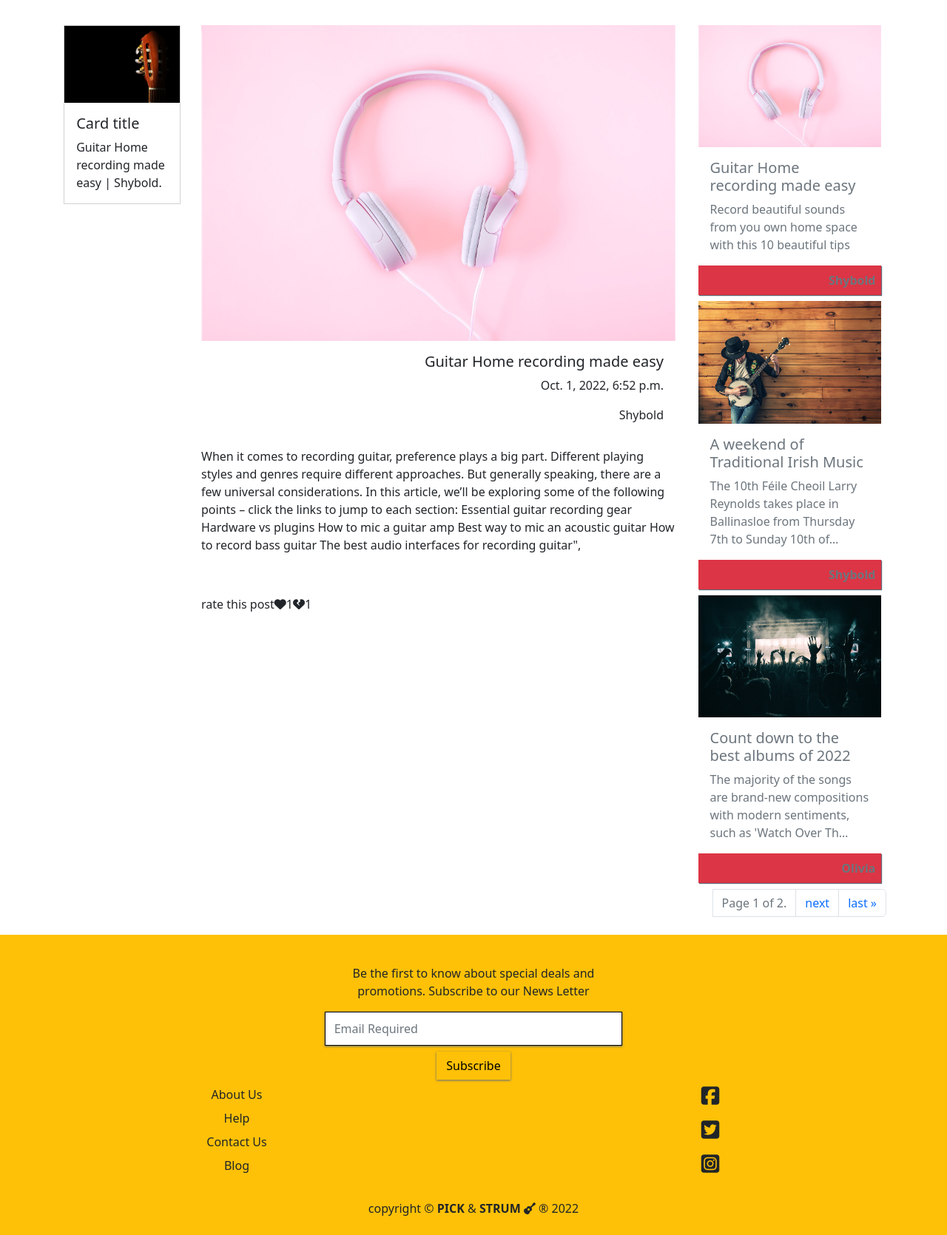
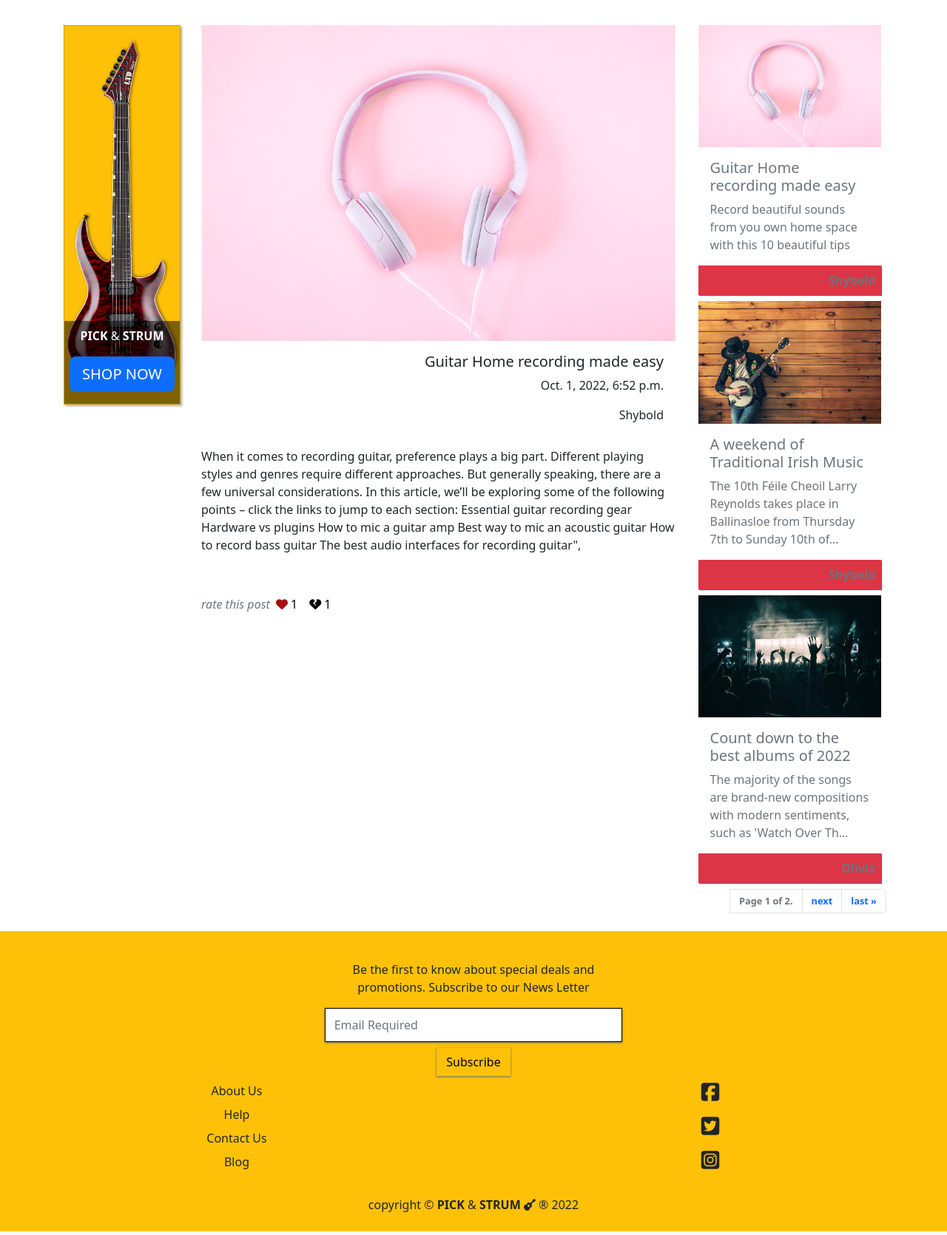
Before and after one commit to SamuelUkachukwu/PICKnSTRUM, a Django app: a page that uses blog/templates/blog/post_view.html in a window 1280 px wide. Shown: the part 136-1806 px from the top of the page at 74% size. Run offline with Django 4.2, Linux system fonts and the light colour scheme; a user stored in the database is signed in; data comes from the database, SQL or seed files in the repository; both versions use the stored data as it was after the commit; some libraries are stand-ins or nearby versions.

Commit message:
Update post-view template. Added like unlike functionality to post. Update hero image height. Changes to product card classes.

```diff
--- a/blog/static/blog/css/blog.css
+++ b/blog/static/blog/css/blog.css
@@ -1,9 +1,9 @@
 .post-card,
-.top-stories-container {
+.stories-container {
     position: relative;
 }
 
-.top-stories-container {
+.stories-container {
     border: 2px solid #fff;
 }
 
@@ -16,20 +16,29 @@
     color: #fff;
     border-radius: 0px 0px 20px 2px;
     box-shadow: 1px 2px 3px 0 #5d6977;
+    margin-top: -4px;
 }
 
 .text-box {
     position: absolute;
     background-color: rgba(0, 0, 0, 0.5);
     color: #fff;
-    bottom: 10px;
+    bottom: 0;
+    width: 100%;
 }
 .author{
      box-shadow: 1px 1px 1px 0 #5d6977;
 }
 .post-heading {
     font-size: clamp(1.2rem, 1vw, 1.6rem) !important;
-    /* font-size: 1.2rem !important; */
+}
+.text-responsive{
+    font-size: clamp(0.8rem, 0.9vw, 1.1rem) !important;
+    font-weight: bold;
+}
+/*  post likes and dislikes */
+.likes-dislikes {
+    color: hsl(0, 81%, 35%)
 }
 
 /* ---------------------main page styling  */
--- a/blog/templates/blog/post_view.html
+++ b/blog/templates/blog/post_view.html
@@ -22,11 +22,11 @@
     <!-- left side bar -->
     <div class="col col-md-2 d-none d-lg-block">
 
-        <div class="card rounded-0" style="width: 95%; margin: auto;">
-          <img src="{{ MEDIA_URL }}guitar-head.jpg" class="card-img-top rounded-0" alt="...">
-          <div class="card-body">
-            <h5 class="card-title">Card title</h5>
-            <p class="card-text">{{ post}}.</p>
+        <div class="card rounded-0 post-card text-center bg-warning py-3 dynamic-card" style="width: 95%; margin: auto;">
+          <img src="{{ MEDIA_URL }}esp-guitar.png" class="card-img-top rounded-0" alt="standing guitar image back ground">
+          <div class="text-box py-2 border-0">
+            <p class="card-text"><span class="my-0"><strong>PICK </strong>&<strong> STRUM</strong></span></p>
+            <a href="{% url 'products' %}" class="card-title btn btn-lg btn-primary">SHOP NOW</a>
           </div>
         </div>
 
@@ -44,9 +44,32 @@
       <div class="content">
         <p>{{ post.content|safe }}</p>
       </div>
-      <div>
-        <p>rate this post<span><i class="fas fa-heart"></i>{{ post.likes.count }}</span><span><i class="fas fa-heart-broken"></i>{{ post.dislikes.count }}</span></p>
-      </div>
+      {% if user.is_authenticated %}
+        <div class="d-flex">
+          <p class="text-muted"><i>rate this post</i></p>
+        <!-- like post form  -->
+          <form action="{% url 'post_likes' post.slug %}" method="POST">
+            {% csrf_token %}
+            {% if liked %}
+            <button class="border-0 bg-transparent px-2" type="submit"><i class="fas fa-heart likes-dislikes"></i><span> {{ post.number_of_likes }}</span></button>
+            {% else %}
+            <button class="border-0 bg-transparent px-2" type="submit"><i class="fas fa-heart"></i><span> {{ post.number_of_likes }}</span></button>
+            {% endif %}
+          </form>
+          <!-- dislike post form -->
+          <form action="{% url 'post_dislikes' post.slug %}" method="POST">
+            {% csrf_token %}
+            {% if disliked %}
+            <button class="border-0 bg-transparent px-2" type="submit"><i class="fas fa-heart-broken likes-dislikes"></i><span> {{ post.number_of_dislikes }}</span></button>
+            {% else %}
+            <button class="border-0 bg-transparent px-2" type="submit"><i class="fas fa-heart-broken"></i><span> {{ post.number_of_dislikes }}</span></button>
+            {% endif %}
+          </form>
+        </div>
+      {% else %}
+        <p class="mb-5"><i><span><a href="{% url 'account_signup' %}" class="text-decoration-none">Sign Up</a></span> or <span><a href="{% url 'account_login' %}" class="text-decoration-none">Login</a></span> To Rate This Post!</i></p>
+      {% endif %}
+
     </div>
     <!-- right side bar -->
     <div class="col col-md-4 col-lg-3 d-none d-sm-block bd-toc text-muted">
@@ -69,18 +92,18 @@
         <nav aria-label="Page navigation example">
           <ul class="pagination justify-content-end">
               {% if posts.has_previous %}
-                <li class="page-item"> <a class="page-link" href="?page=1">&laquo; first</a></li>
-                <li class="page-item"><a class="page-link" href="?page={{ posts.previous_page_number }}">previous</a></li>
+                <li class="page-item"> <a class="page-link text-responsive" href="?page=1">&laquo; first</a></li>
+                <li class="page-item"><a class="page-link text-responsive" href="?page={{ posts.previous_page_number }}">previous</a></li>
               {% endif %}
 
               <span class="current">
-                <li class="page-item disabled"><a class="page-link rounded-0" href="">Page {{ posts.number }} of
+                <li class="page-item disabled"><a class="page-link text-responsive rounded-0" href="">Page {{ posts.number }} of
                     {{ posts.paginator.num_pages }}.</a></li>
               </span>
 
               {% if posts.has_next %}
-                <li class="page-item"><a class="page-link" href="?page={{ posts.next_page_number }}">next</a></li>
-                <li class="page-item"><a class="page-link" href="?page={{ posts.paginator.num_pages }}">last &raquo;</a></li>
+                <li class="page-item"><a class="page-link text-responsive" href="?page={{ posts.next_page_number }}">next</a></li>
+                <li class="page-item"><a class="page-link text-responsive" href="?page={{ posts.paginator.num_pages }}">last &raquo;</a></li>
               {% endif %}
           </ul>
         </nav>
--- a/blog/urls.py
+++ b/blog/urls.py
@@ -4,5 +4,7 @@ from . import views
 
 urlpatterns = [
     path('', views.blog_home, name='blog_home'),
+    path('like/<slug:slug>/', views.PostLikes.as_view(), name='post_likes'),
+    path('dislike/<slug:slug>/', views.PostDislikes.as_view(), name='post_dislikes'),
     path('post/<slug:slug>/', views.view_blog_article, name='view_post'),
 ]
--- a/blog/views.py
+++ b/blog/views.py
@@ -1,5 +1,6 @@
 from django.core.paginator import Paginator
-from django.shortcuts import render, get_object_or_404
+from django.shortcuts import render, get_object_or_404, reverse, redirect
+from django.views import View
 from .models import Post, PostCategory
 
 
@@ -33,11 +34,69 @@ def view_blog_article(request, slug):
     post = get_object_or_404(queryset, slug=slug)
     cat_list = PostCategory.objects.all()
 
+    liked = False
+    if post.likes.filter(id=request.user.id).exists():
+        liked = True
+
+    disliked = False
+    if post.dislikes.filter(id=request.user.id).exists():
+        disliked = True
     template_name = 'blog/post_view.html'
     context = {
         'post': post,
         'posts': posts,
         'cat_list': cat_list,
+        "liked": liked,
+        "disliked": disliked,
         'on_blog': True,
     }
     return render(request, template_name, context)
+
+
+class PostLikes(View):
+    """this view adds likes to a post
+    checks for dislikes and remove it"""
+    def post(self, request, slug, *args, **kwargs):
+        queryset = Post.objects.filter(status=1)
+        post = get_object_or_404(queryset, slug=slug)
+
+        for dislikes in post.dislikes.all():
+            if dislikes == request.user:
+                post.dislikes.remove(request.user)
+                break
+
+        liked = False
+        for likes in post.likes.all():
+            if likes == request.user:
+                liked = True
+                break
+        if not liked:
+            post.likes.add(request.user)
+        if liked:
+            post.likes.remove(request.user)
+        return redirect(reverse('view_post', args=[slug]))
+
+
+
+class PostDislikes(View):
+    """this view adds dislikes to a post
+    checks for likes and remove it"""
+    def post(self, request, slug, *args, **kwargs):
+        queryset = Post.objects.filter(status=1)
+        post = get_object_or_404(queryset, slug=slug)
+
+        for likes in post.likes.all():
+            if likes == request.user:
+                post.likes.remove(request.user)
+                break
+
+        disliked = False
+        for dislikes in post.dislikes.all():
+            if dislikes == request.user:
+                disliked = True
+                break
+        if not disliked:
+            post.dislikes.add(request.user)
+        if disliked:
+            post.dislikes.remove(request.user)
+        return redirect(reverse('view_post', args=[slug]))
--- a/products/templates/products/product_detail.html
+++ b/products/templates/products/product_detail.html
@@ -16,7 +16,7 @@
 <div class="container">
     <div class="row">
         <div class="col-12 col-md-5 col-lg-4 offset-lg-2">
-            <div class="image-container card my-5 product-card rounded-0">
+            <div class="image-container card my-5 dynamic-card rounded-0">
                 {% if product.image %}
                     <a href="{{ product.image.url }}" target="_blank">
                         <img class="card-img-top img-fluid" src="{{ product.image.url }}" alt="{{ product.name }}">
--- a/products/templates/products/products.html
+++ b/products/templates/products/products.html
@@ -53,7 +53,7 @@
     <div class="row row-cols-1 row-cols-md-2 row-cols-lg-4 g-4">
         {% for product in products %}
             <div class="col">
-                <div class="card h-100 product-card product-image rounded-0">
+                <div class="card h-100 dynamic-card product-image rounded-0">
                     {% if product.image %}
                         <a href="{% url 'product_detail' product.id %}">
                             <img class="card-img-top" src="{{ product.image.url }}" alt="{{ product.name }}">
--- a/static/css/base.css
+++ b/static/css/base.css
@@ -36,7 +36,7 @@
 }
 
 .carousel-item {
-    height: 32rem;
+    height: 66vh;
     background-color: #000;
     color: #fff;
     position: relative;
@@ -66,19 +66,19 @@
 }
 
 /* -------------product page styling */
-.product-card {
+.dynamic-card {
     box-shadow: 2px 2px 3px #aaaaaa;
 }
 
-.product-card:hover {
+.dynamic-card:hover {
     box-shadow: 2px 2px 3px #310d0d;
 }
 
-.product-image {
+.product-image, .yoo {
     transition: 1s;
 }
 
-.product-image:hover {
+.product-image:hover, .yoo {
     overflow: hidden;
     -webkit-transform: scale(1.02);
     -moz-transform: scale(1.02);
```
Also changed, not shown: blog/templates/blog/blog_home.html (+8 -8 lines), db.sqlite3, media/esp-guitar.png (added), media/solar.jpg (added).
